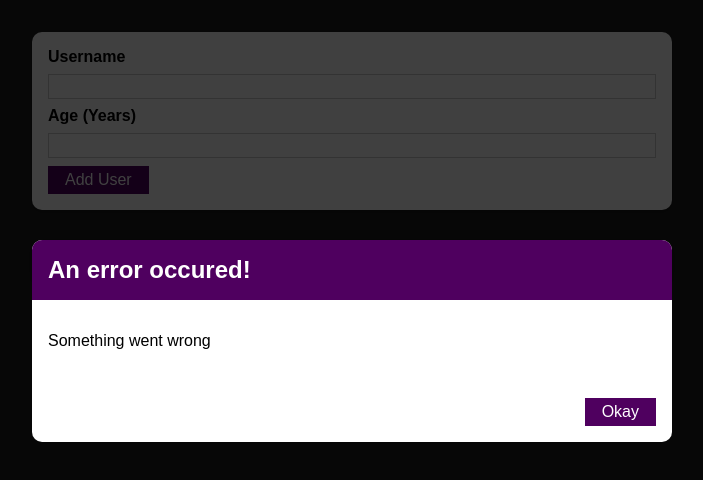
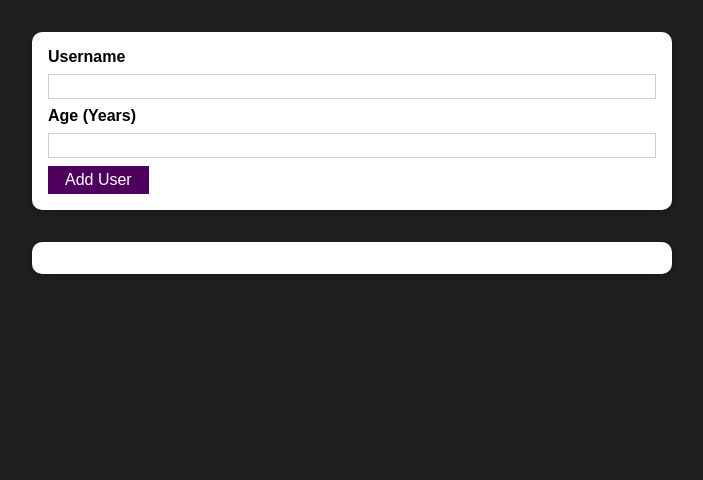
Before and after one commit to THG20203/React-Complete-Guide-Project-3, a React (Create React App) app: page / in a window 1280 px wide. Shown: the top 480 px of the page, without its empty margins (288-991 px from the left). Built offline with nearby package versions, Linux system fonts and the light colour scheme.

Commit message:
conditional error rendering

```diff
--- a/src/components/Users/AddUser.js
+++ b/src/components/Users/AddUser.js
@@ -45,6 +45,11 @@ const AddUser = (props) => {
     work in JavaScript, but to be super safe, we can force a conversion of enteredAge to a number
     by adding a + sign */
     if (+enteredAge < 1) {
+      /* managing error as an object -> set the Error state */
+      setError({
+        title: "Invalid Age",
+        message: "Please enter a valid age (> 0).",
+      });
       return;
     }
     /* inside of the AddUser component, we need to utilise this onAddUser prop
@@ -82,18 +87,22 @@ const AddUser = (props) => {
   };
 
   return (
+    /* react doesn't allow two side by side components to be rendered,
+      directly as a root element of your return statement, so ErrorModal and
+  Card needs to be wrapped */
     <div>
-      {/* react doesn't allow two side by side components to be rendered,
-      directly as a root element of your return statement, so ErrorModal and
-  Card needs to be wrapped */}
-      <ErrorModal title="An error occured!" message="Something went wrong" />
+      {/* Conditionally render the error modal - use curly braces -> JS expression, and
+      &&. So now error modal will only be output if we have an error */}
+      {error && (
+        <ErrorModal title="An error occured!" message="Something went wrong" />
+      )}
       {/* wrap in Card component. Card is custom component, not built in HTML, therefore only
-  has the props, or it only is able to work with the props we use inside of that component. */}
+      has the props, or it only is able to work with the props we use inside of that component. */}
       <Card className={classes.input}>
         {/* onSubmit prop -> specify function that should be executed when form is
       submitted. pass addUserHandler to onSubmit. passing pointer of
       addUserHandler to the onSubmit prop, so that form component internally can
-  use that function when it needs to use it, i.e when form = submitted. */}
+      use that function when it needs to use it, i.e when form = submitted. */}
         <form onSubmit={addUserHandler}>
           {/* htmlFor = prop name for assigning that attribute to a label,
       connect with input with username value. */}
```
